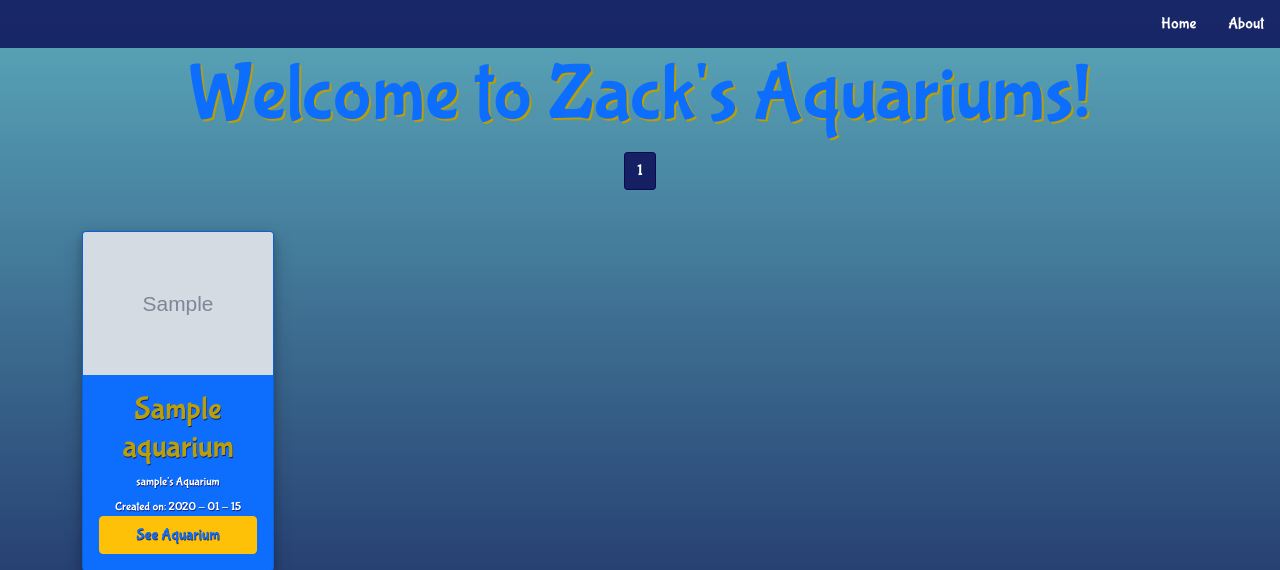
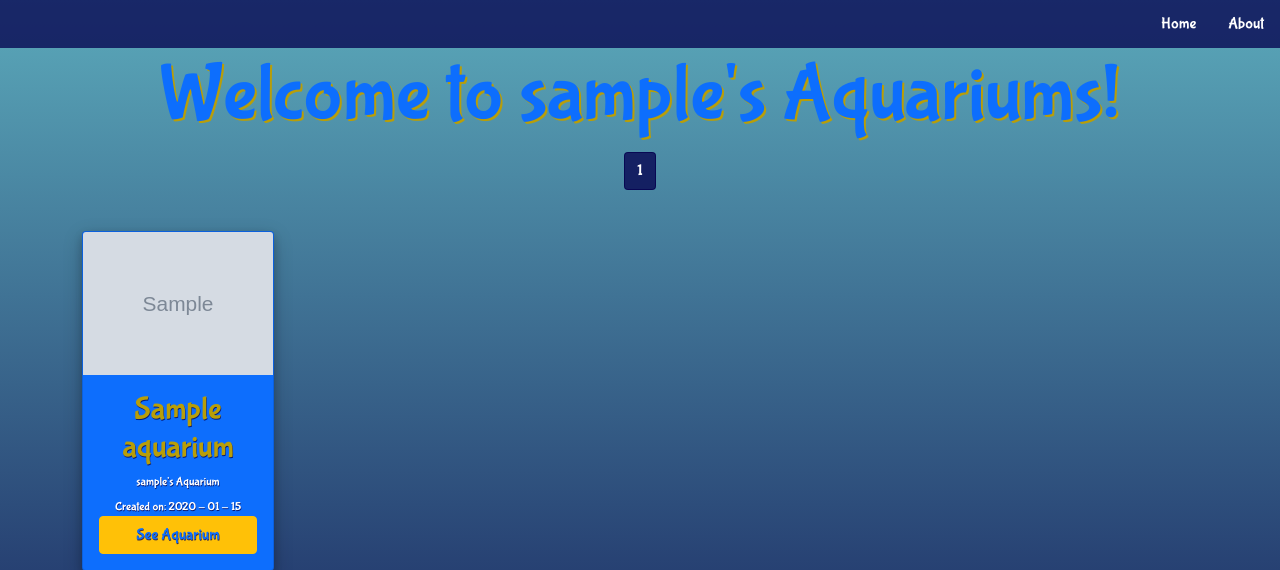
Before and after one commit to zackbeckwith/FINatics, a Flask app: template myapp/templates/user_aquariums.html in a window 1280 px wide. Shown: the top 570 px of the page. Run offline with Flask 2, Linux system fonts and the light colour scheme; the template is opened without the code that fills it: most values are stand-ins (such as "Sample title", 1, 10 or a date in 2020); grey boxes marked "Sample" are stand-in pictures; parts of the project's set-up code (start-up, migrations or seed data) failed here and were passed over.

Commit message:
fix user profiles

```diff
--- a/myapp/templates/user_aquariums.html
+++ b/myapp/templates/user_aquariums.html
@@ -1,6 +1,6 @@
 {% extends "base.html" %}
 {% block content %}
-<h2 class="profile-header">Welcome to Zack's Aquariums!</h2>
+<h2 class="profile-header">Welcome to {{aquarium.owner.username}}'s Aquariums!</h2>
 <nav aria-label="page-navigation">
     <ul class="pagination justify-content-center">
 
```
